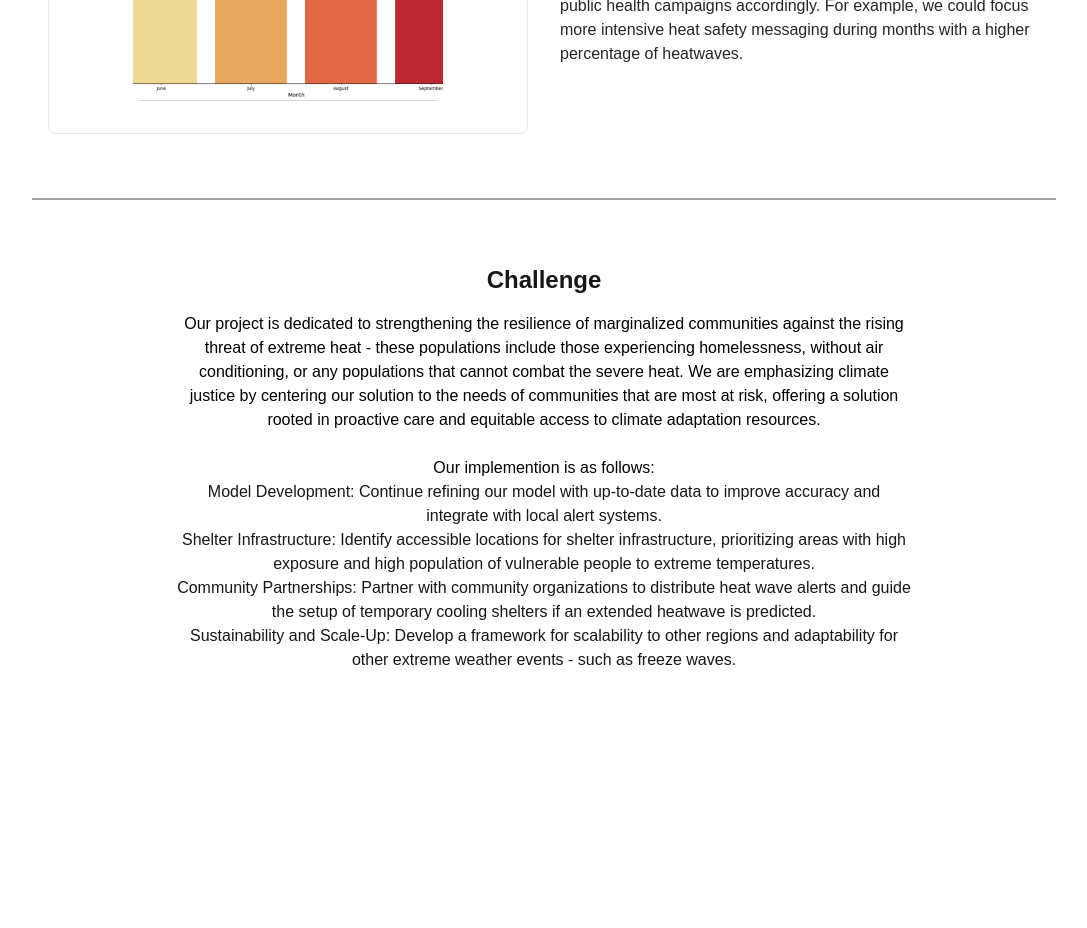
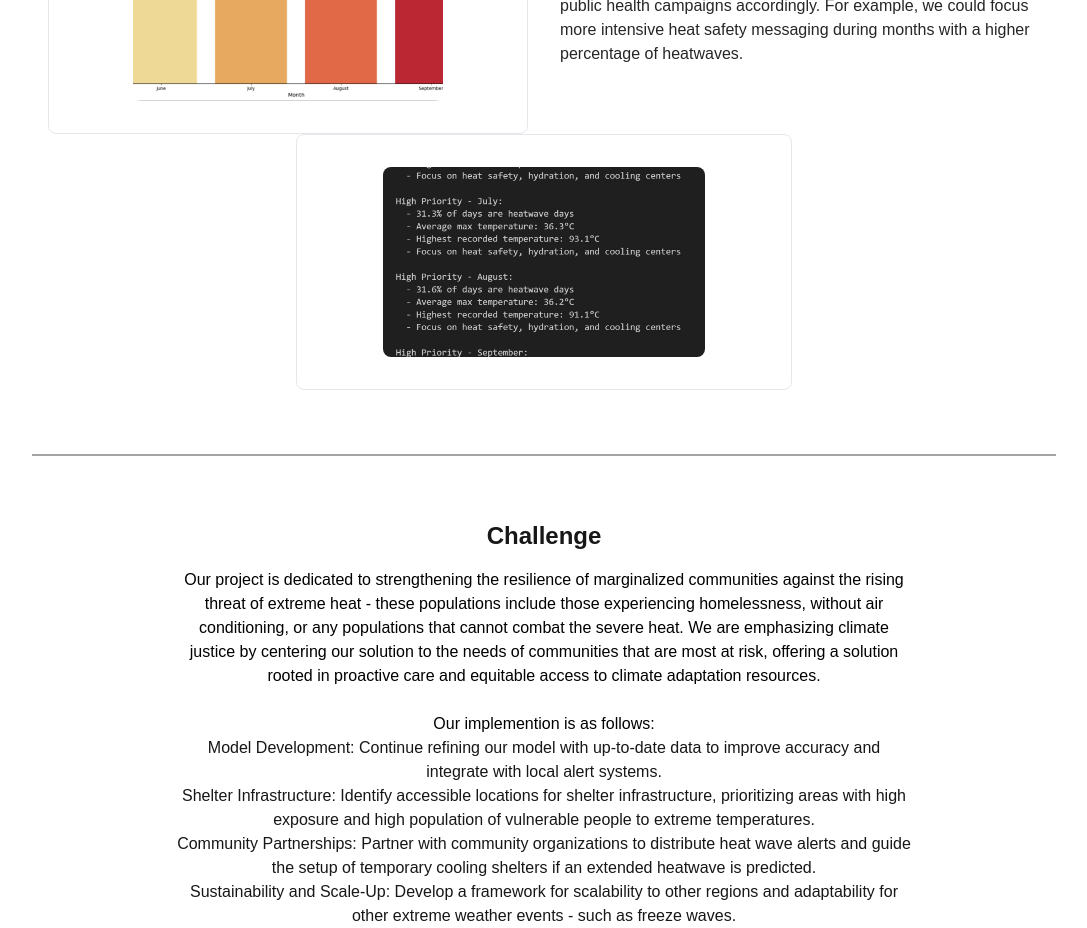
Before and after one commit to JosephMinSong/ClimateJustice, a Next.js app: page / in a window 1280 px wide. Shown: the part 1980-2908 px from the top of the page, without its empty margins (96-1183 px from the left). Before the commit the page ends 2652 px from the top, so only its background shows below. Built offline with nearby package versions, Linux system fonts and the light colour scheme; no server answers; what tw-elements would draw is missing.

Commit message:
Added screenshot.

```diff
--- a/app/components/BodyContent.tsx
+++ b/app/components/BodyContent.tsx
@@ -48,6 +48,12 @@ export default function BodyContent() {
             </p>
           </div>
         </div>
+
+        <div className="flex justify-center items-center w-full">
+          <div className="w-1/2 border rounded-lg p-8 flex justify-center items-center h-64">
+          <img src="/screenshots/heatwave_analysis.jpg" alt="Additional Data" className="w-3/4 object-cover h-full rounded-lg" />
+          </div>
+        </div>
     </section>
     );
 };
```
Also changed, not shown: public/screenshots/heatwave_analysis.jpg (added), 1 other file (tests, documents, lock files or other folders).
